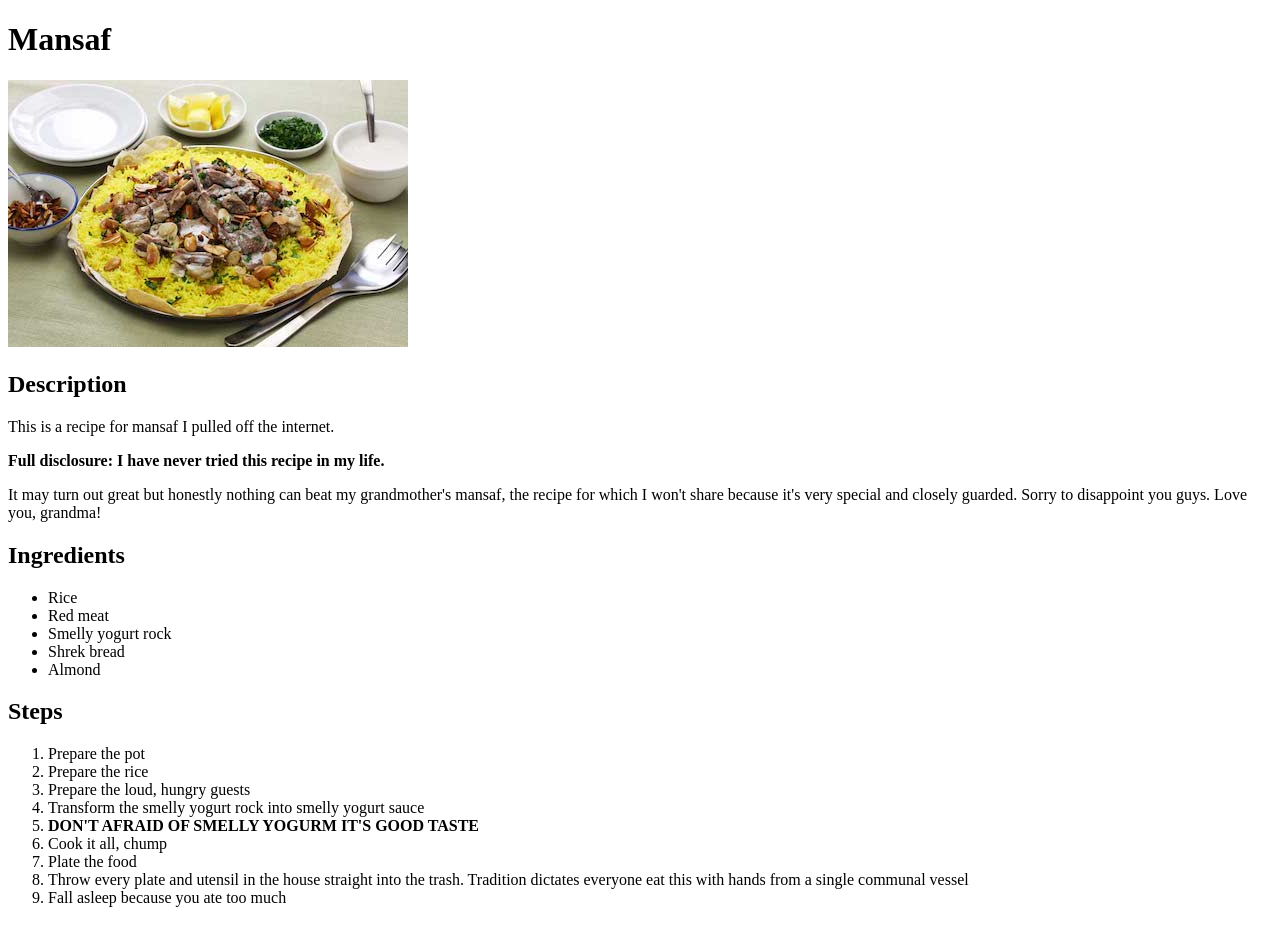
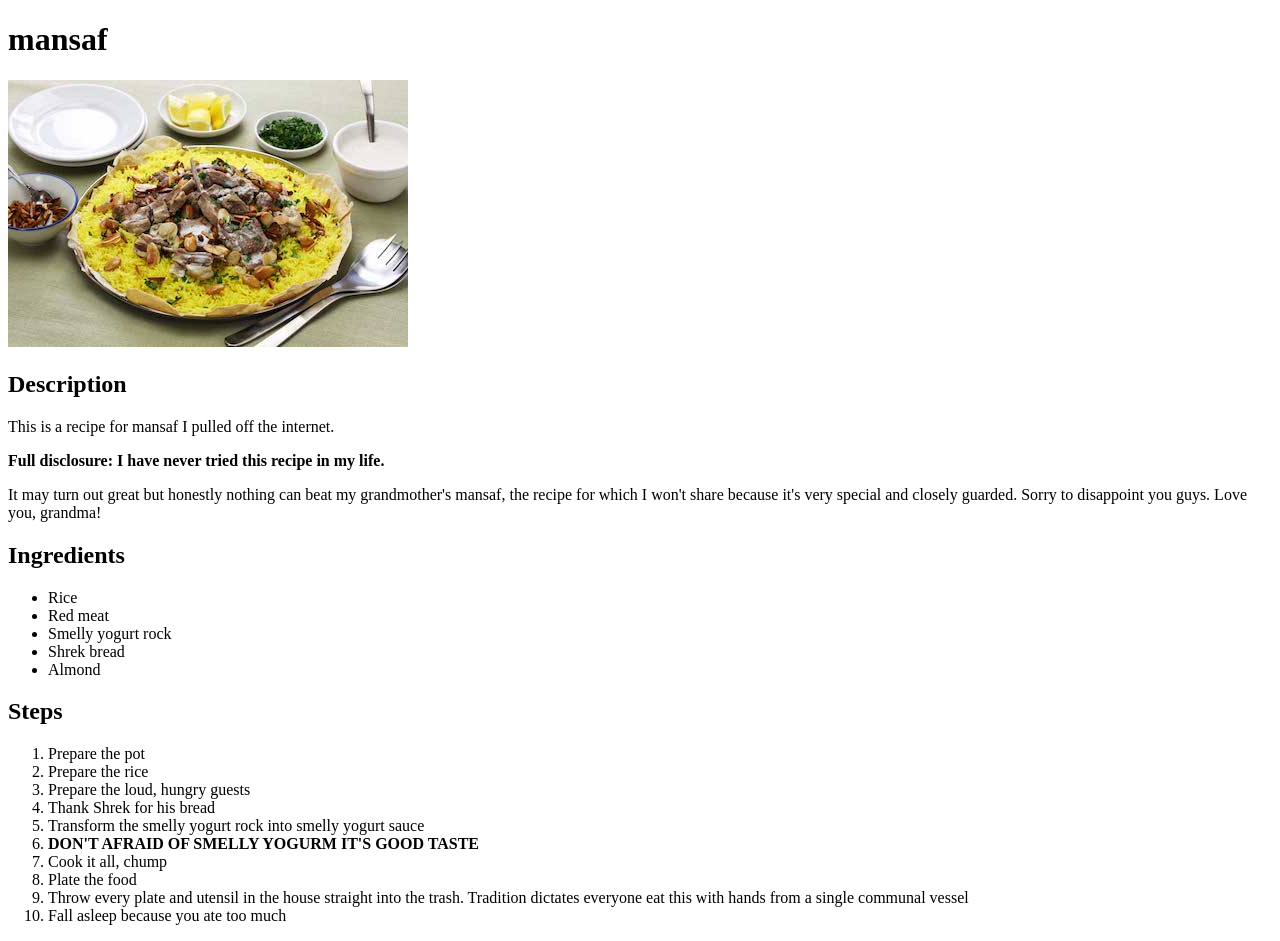
Before and after one commit to hanamin/mino-recipes, a plain HTML site: page recipes/mansaf.html in a window 1280 px wide. Drawn offline with Linux system fonts and the light colour scheme.

Commit message:
Update mansaf.html

```diff
--- a/recipes/mansaf.html
+++ b/recipes/mansaf.html
@@ -4,11 +4,11 @@
     <meta charset="UTF-8">
     <meta http-equiv="X-UA-Compatible" content="IE=edge">
     <meta name="viewport" content="width=device-width, initial-scale=1.0">
-    <title>Mansaf</title>
+    <title>mansaf</title>
 </head>
 <body>
-    <h1>Mansaf</h1>
-    <img src="../images/mansaf.jpg" alt="Picture of delicious mansaf">
+    <h1>mansaf</h1>
+    <img src="../images/mansaf.jpg" alt="Picture of delicious mansaf I guess">
     <h2>Description</h2>
    <p>This is a recipe for mansaf I pulled off the internet.</p>
     <p><strong>Full disclosure: I have never tried this recipe in my life.</strong></p>
@@ -28,6 +28,7 @@
     <li>Prepare the pot</li>
     <li>Prepare the rice</li>
     <li>Prepare the loud, hungry guests</li>
+    <li>Thank Shrek for his bread</li>
     <li>Transform the smelly yogurt rock into smelly yogurt sauce</li>
     <li><strong>DON'T AFRAID OF SMELLY YOGURM IT'S GOOD TASTE</strong></li>
     <li>Cook it all, chump</li>
```
